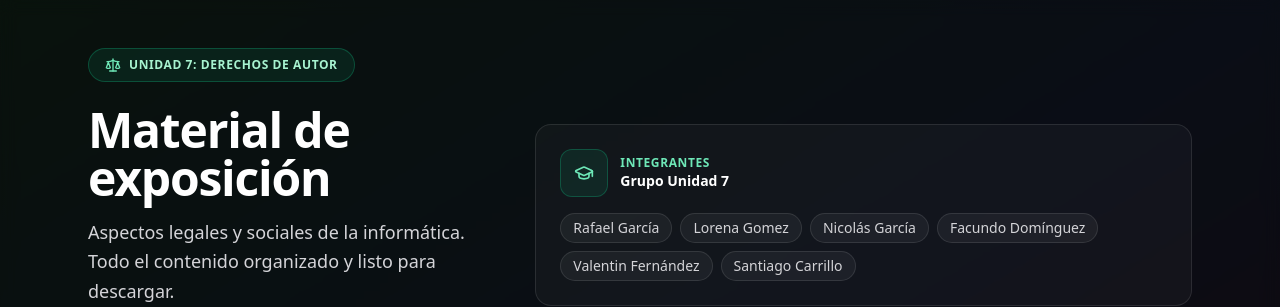
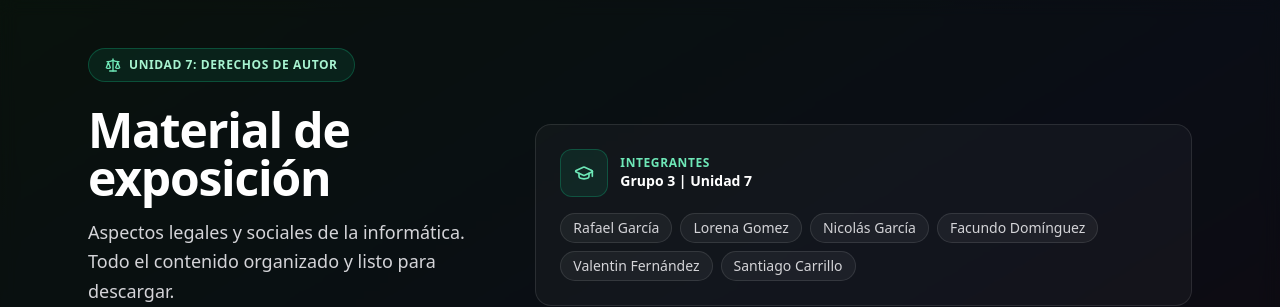
Before and after one commit to FernandezMarcodev/TP-AspectosLegales, a React (Vite) app: page / in a window 1280 px wide. Shown: the top 307 px of the page. Built offline with nearby package versions, Linux system fonts and the light colour scheme.

Commit message:
Update App.jsx

```diff
--- a/src/App.jsx
+++ b/src/App.jsx
@@ -122,7 +122,7 @@ function HomeScreen({ onNavigate }) {
                 </div>
                 <div>
                   <p className="text-xs font-bold tracking-wider text-emerald-300">INTEGRANTES</p>
-                  <p className="text-sm font-bold text-white">Grupo Unidad 7</p>
+                  <p className="text-sm font-bold text-white">Grupo 3 | Unidad 7</p>
                 </div>
               </div>
               <div className="mt-4 flex flex-wrap gap-2">
```
